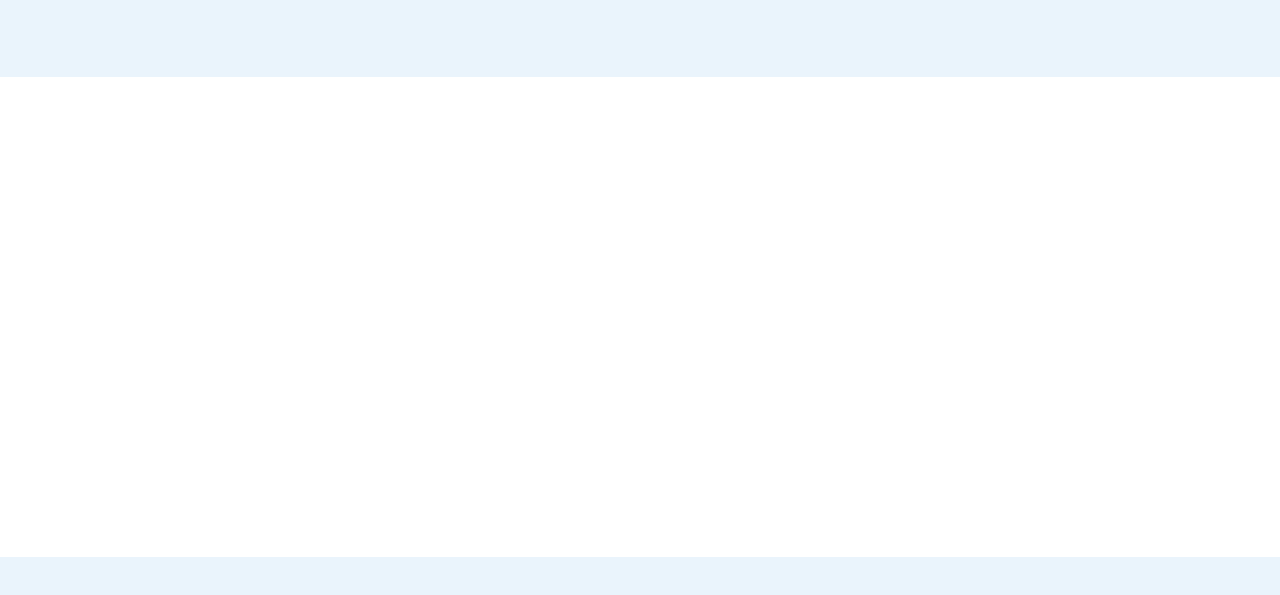
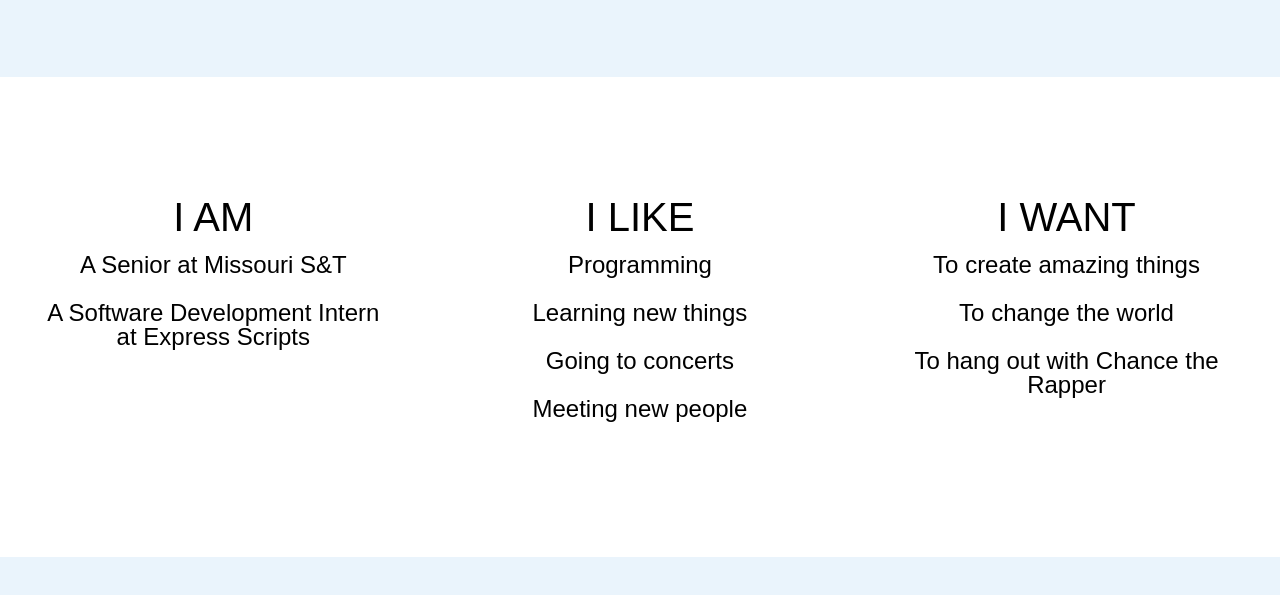
Before and after one commit to dylanelznic/dylanelznic.github.io, a plain HTML site: page index.html in a window 1280 px wide. Shown: the part 1523-2118 px from the top of the page. Drawn offline with nearby package versions, Linux system fonts and the light colour scheme.

Commit message:
[UPDATE] Added bio

```diff
--- a/css/style.css
+++ b/css/style.css
@@ -286,6 +286,72 @@ li {
     background-color: white;
 }
 
+.bio-wrapper {
+    display: flex;
+    flex-direction: row;
+    height: 100%;
+    width: 100%;
+    color: black;
+}
+
+.col-1 {
+    position: relative;
+    height: 100%;
+    width: 33.33%;
+}
+
+.col-2 {
+    position: relative;
+    height: 100%;
+    width: 33.33%;
+}
+
+.col-3 {
+    position: relative;
+    height: 100%;
+    width: 33.33%;
+}
+
+.bio-header {
+    font-size: 5vh;
+    margin-bottom: 2vh;
+}
+
+.bio-text {
+    font-size: 3vh;
+    margin-bottom: 2vh;
+}
+
+.i-am {
+    position: absolute;
+    top: 50%;
+    left: 50%;
+    transform: translate(-50%, -50%);
+    height: 50%;
+    width: 80%;
+    text-align: center;
+}
+
+.i-like {
+    position: absolute;
+    top: 50%;
+    left: 50%;
+    transform: translate(-50%, -50%);
+    height: 50%;
+    width: 80%;
+    text-align: center;
+}
+
+.i-want {
+    position: absolute;
+    top: 50%;
+    left: 50%;
+    transform: translate(-50%, -50%);
+    height: 50%;
+    width: 80%;
+    text-align: center;
+}
+
 #content-3 {
     position: relative;
     height: 100vh;
--- a/index.html
+++ b/index.html
@@ -110,7 +110,32 @@
                 </div>
             </div>
             <div id="content-2">
-
+                <div class="bio-wrapper">
+                    <div class="col-1">
+                        <div class="i-am">
+                            <p class="bio-header">I AM</p>
+                            <p class="bio-text">A Senior at Missouri S&amp;T<br/><br/>
+                            A Software Development Intern at Express Scripts<br/><br/>
+                            </p>
+                        </div>
+                    </div>
+                    <div class="col-2">
+                        <div class="i-like">
+                            <p class="bio-header">I LIKE</p>
+                            <p class="bio-text">Programming<br/><br/>Learning new things<br/><br/>
+                            Going to concerts<br/><br/>
+                            Meeting new people<br/><br/>
+                            </p>
+                        </div>
+                    </div>
+                    <div class="col-3">
+                        <div class="i-want">
+                            <p class="bio-header">I WANT</p>
+                            <p class="bio-text">To create amazing things<br/><br/>To change the world<br/><br/>To hang out with Chance the Rapper
+                               </p>
+                        </div>
+                    </div>
+                </div>
             </div>
             <div id="content-3">
                 <img id="agent" src="static/images/agent.png">
```
